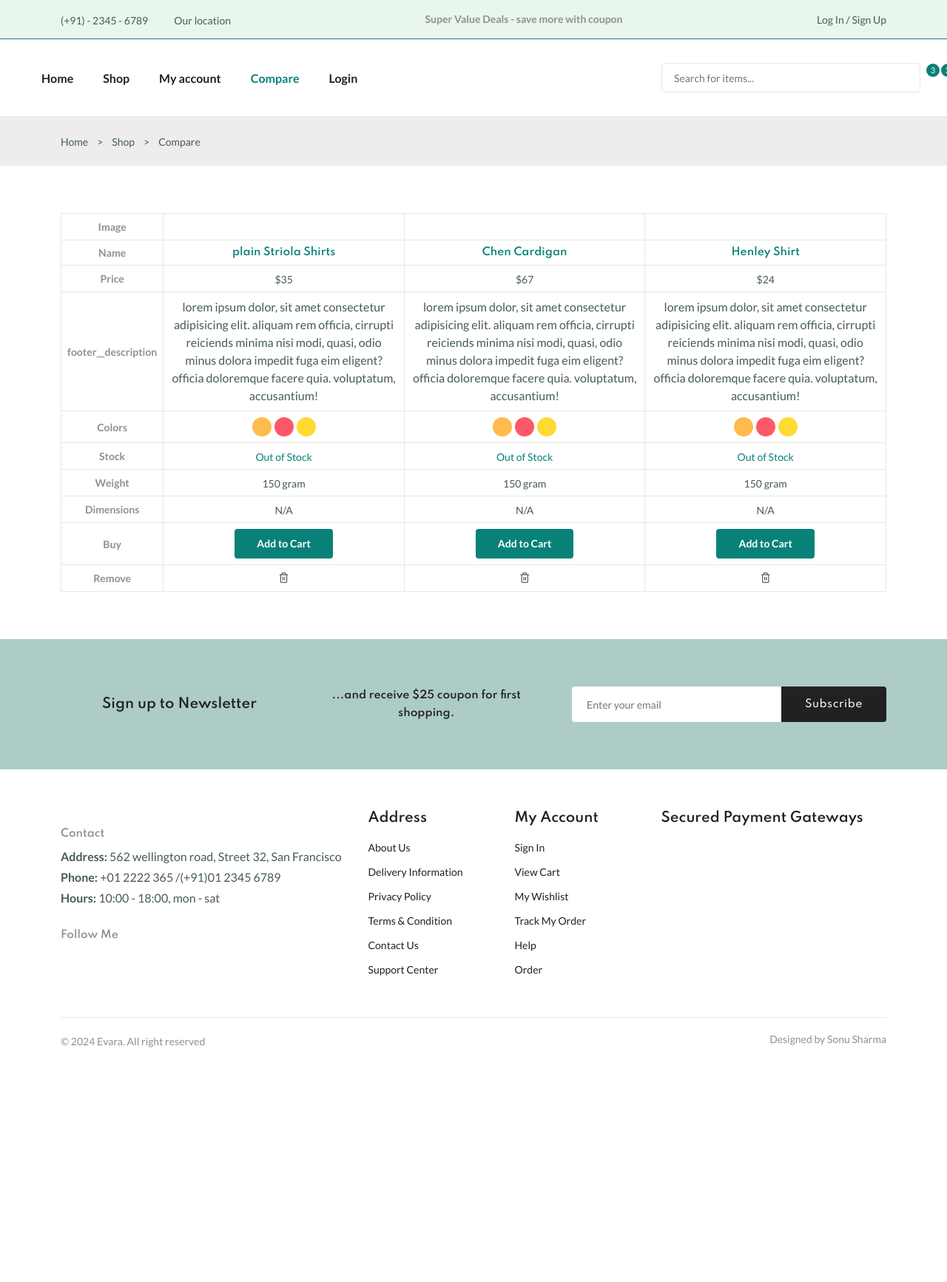
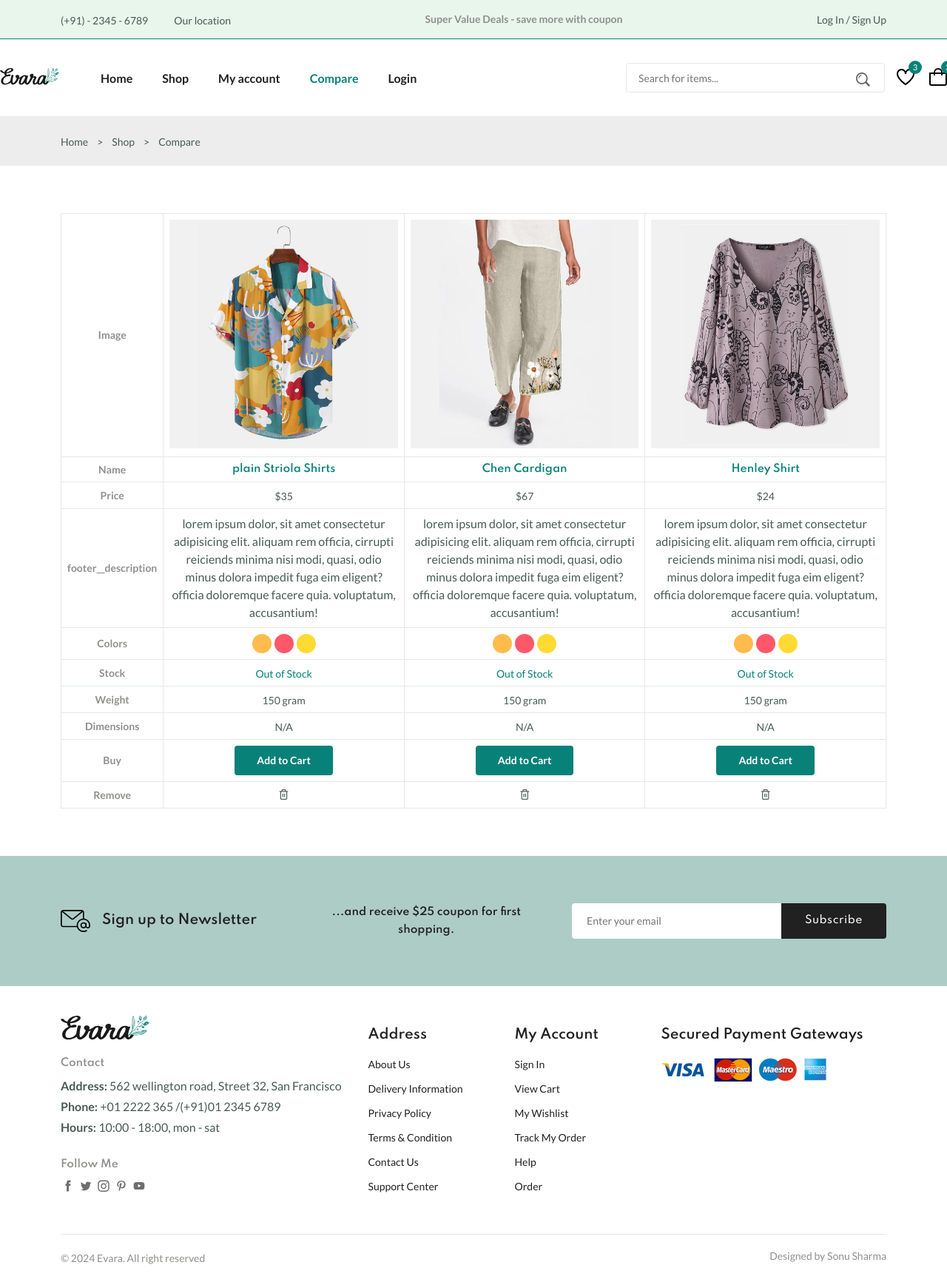
Before and after one commit to Sonusharma8252/website, a plain HTML site: page compare.html in a window 1280 px wide. Shown: the whole page at 74% size. Before the commit the page ends 1440 px from the top, so only its background shows below. Drawn offline with nearby package versions, Linux system fonts and the light colour scheme; files that its build step writes are made by us from their sources; files whose address does not match are found by name.

Commit message:
compare.html

```diff
--- a/compare.html
+++ b/compare.html
@@ -18,7 +18,7 @@
 
     <!--=============== CSS ===============-->
     <link rel="stylesheet"
-    href="assets/css/styles.css" />
+    href="./styles.css" />
 
     <title>Ecommerce Website</title>
   </head>
@@ -45,7 +45,7 @@
 
       <nav class="nav containr">
         <a href="index.html" class="nav__logo">
-          <img src="assets/img/logo.svg" alt="" class="nav__logo-img">
+          <img src="./logo.svg" alt="" class="nav__logo-img">
         </a>
 
         <div class="nav__menu" id="nav-menu">
@@ -79,19 +79,19 @@
             />
 
             <button class="search__btn">
-              <img src="assets/img/search.png" alt="">
+              <img src="./search.png" alt="">
             </button>
           </div>
         </div>
 
         <div class="header__user-actions">
           <a href="wishlist.html" class="header__action-btn">
-            <img src="assets/img/icon-heart.svg" alt="">
+            <img src="./icon-heart.svg" alt="">
             <span class="count">3</span>
           </a>
 
           <a href="cart.html" class="header__action-btn">
-            <img src="assets/img/icon-cart.svg" alt="">
+            <img src="./icon-cart.svg" alt="">
             <span class="count">3</span>
           </a>
         </div>
@@ -118,7 +118,7 @@
             <th>Image</th>
             <td>
               <img
-              src="assets/img/product-2-1.jpg"
+              src="./product-2-1.jpg"
               alt=""
               class="compare__img"
               />
@@ -126,7 +126,7 @@
 
             <td>
               <img
-              src="assets/img/product-4-1.jpg"
+              src="./product-4-1.jpg"
               alt=""
               class="compare__img"
               />
@@ -134,7 +134,7 @@
 
             <td>
               <img
-              src="assets/img/product-7-1.jpg"
+              src="./product-7-1.jpg"
               alt=""
               class="compare__img"
               />
@@ -312,7 +312,7 @@
         <div class="newsletter__container container grid">
           <h3 class="newsletter__title flex">
             <img
-            src="assets/img/icon-email.svg"
+            src="./icon-email.svg"
             alt=""
             class="newsletter__icon"
             />
@@ -340,7 +340,7 @@
       <div class="footer__container grid">
         <div class="footer__content">
           <a href="index.html" class="footer__logo">
-            <img src="assets/img/logo.svg" alt="" class="footer__logo-img"/>
+            <img src="./logo.svg" alt="" class="footer__logo-img"/>
           </a>
 
           <h4 class="footer__subtitle">Contact</h4>
@@ -363,7 +363,7 @@
             <div class="footer__social-links flex">
               <a href="">
                 <img
-                  src="assets/img/icon-facebook.svg"
+                  src="./icon-facebook.svg"
                 alt=""
                 class="footer__social-icon"
                 />
@@ -371,7 +371,7 @@
 
               <a href="">
                 <img
-                  src="assets/img/icon-twitter.svg"
+                  src="./icon-twitter.svg"
                 alt=""
                 class="footer__social-icon"
                 />
@@ -379,7 +379,7 @@
 
               <a href="">
                 <img
-                  src="assets/img/icon-instagram.svg"
+                  src="./icon-instagram.svg"
                 alt=""
                 class="footer__social-icon"
                 />
@@ -387,7 +387,7 @@
 
               <a href="">
                 <img
-                  src="assets/img/icon-pinterest.svg"
+                  src="./icon-pinterest.svg"
                 alt=""
                 class="footer__social-icon"
                 />
@@ -395,7 +395,7 @@
 
               <a href="">
                 <img
-                  src="assets/img/icon-youtube.svg"
+                  src="./icon-youtube.svg"
                 alt=""
                 class="footer__social-icon"
                 />
@@ -434,7 +434,7 @@
           <h3 class="footer__title">Secured Payment Gateways</h3>
 
           <img
-          src="assets/img/payment-method.png"
+          src="./payment-method.png"
           alt=""
           class="payment__img">
         </div>
```
